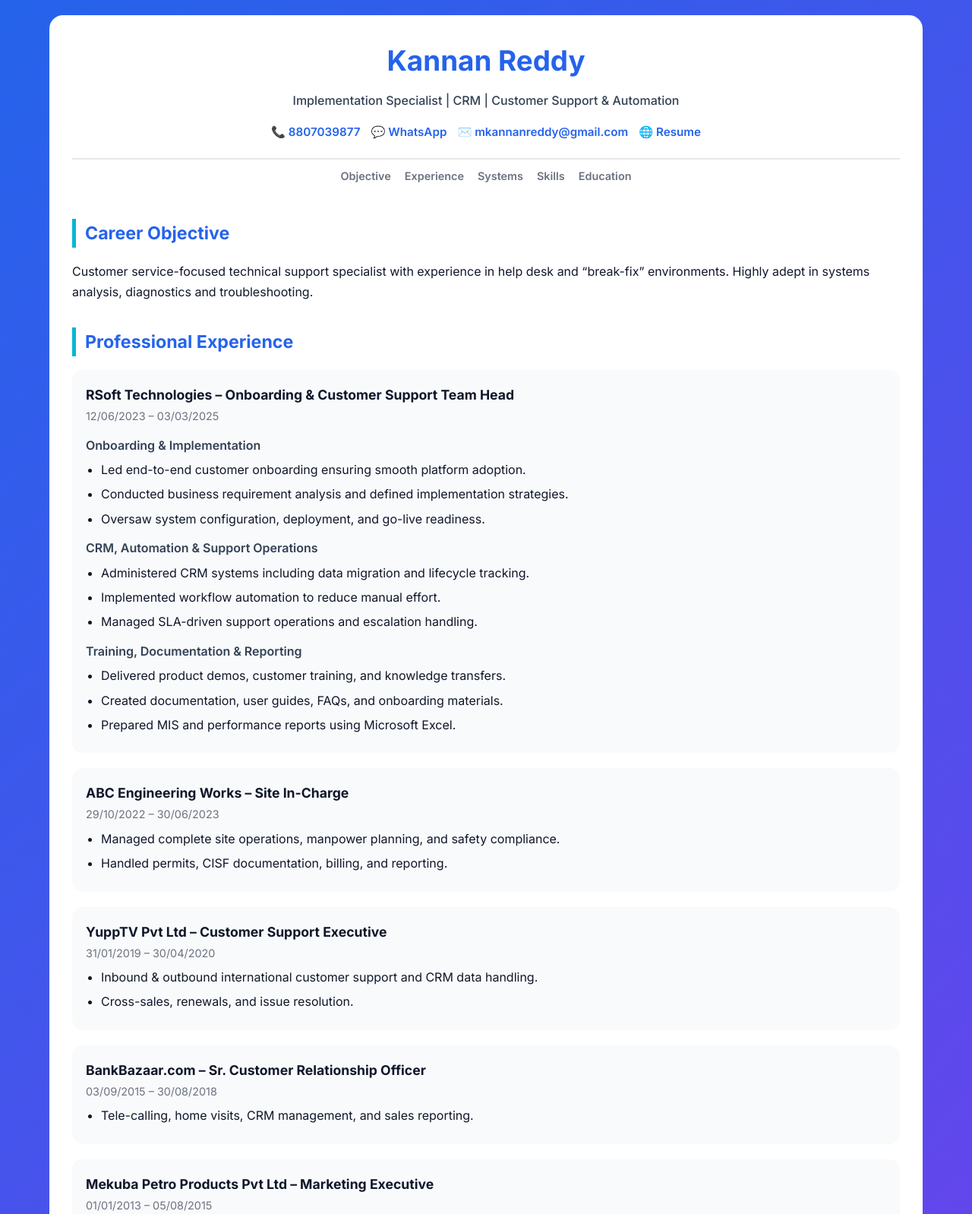
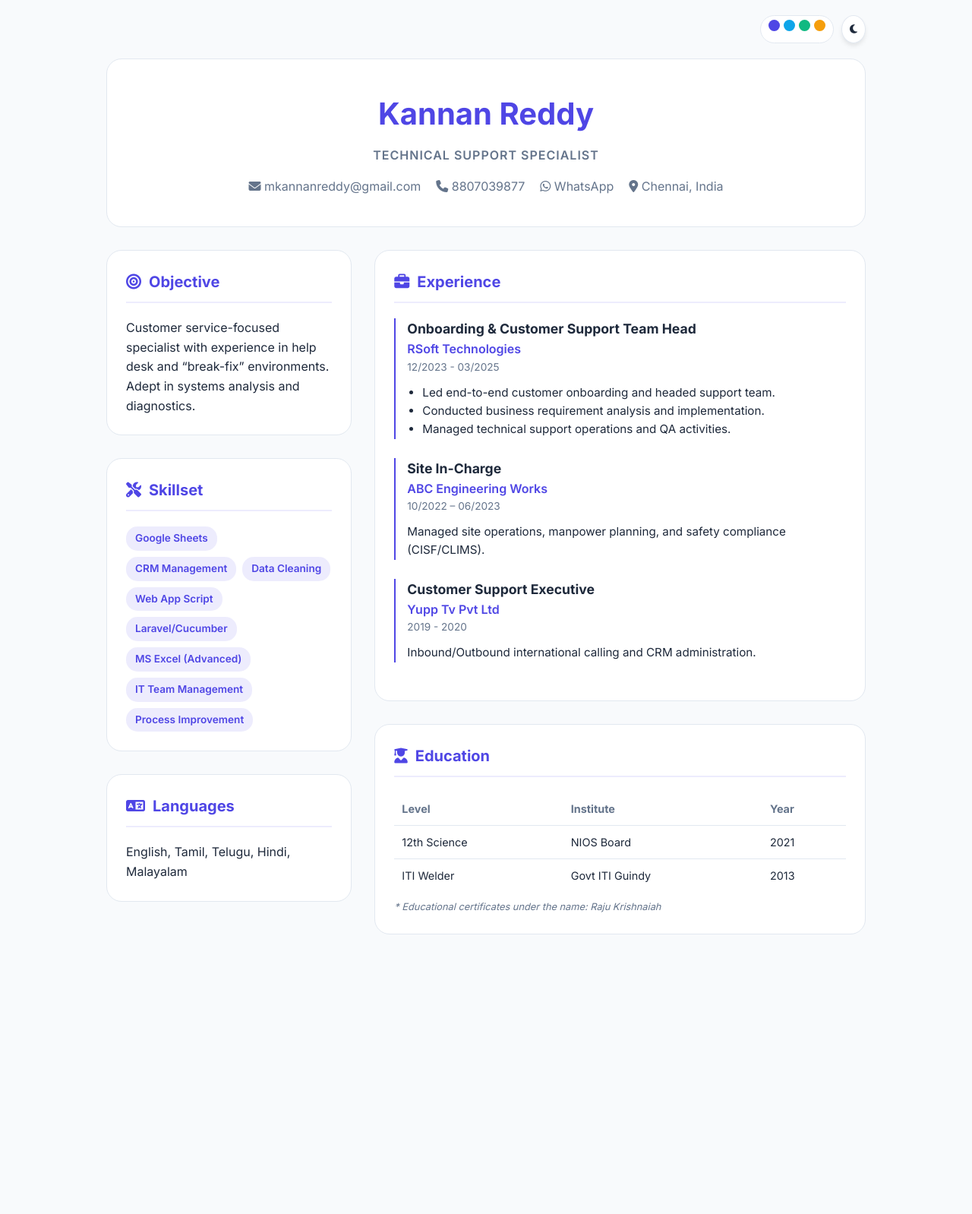
Before and after one commit to Kannanreddy/Resume, a plain HTML site: page index.html in a window 1280 px wide. Shown: the top 1598 px of the page at 76% size. After the commit the page ends 1280 px from the top, so only its background shows below. Drawn offline with Linux system fonts and the light colour scheme.

Commit message:
Refactor index.html for improved structure and styling

```diff
--- a/index.html
+++ b/index.html
@@ -3,333 +3,320 @@
 <head>
     <meta charset="UTF-8">
     <meta name="viewport" content="width=device-width, initial-scale=1.0">
-
-<title>Kannan Reddy | Implementation & CRM Specialist</title>
-
-<meta name="description" content="Implementation Specialist with strong system, CRM, automation and customer lifecycle expertise">
-<meta name="author" content="Kannan Reddy">
-
-<link href="https://fonts.googleapis.com/css2?family=Inter:wght@300;400;500;600;700&display=swap" rel="stylesheet">
+    <title>Kannan Reddy | Professional Portfolio</title>
+    <link href="https://fonts.googleapis.com/css2?family=Inter:wght@300;400;600;700&display=swap" rel="stylesheet">
+    <link rel="stylesheet" href="https://cdnjs.cloudflare.com/ajax/libs/font-awesome/6.4.0/css/all.min.css">
 
     <style>
-:root{
-  --grad1:#2563eb;
-  --grad2:#7c3aed;
-  --accent:#06b6d4;
-  --bg:#f9fafb;
-  --card:#ffffff;
-  --text:#0f172a;
-  --muted:#6b7280;
+        :root {
+            --primary-color: #4f46e5;
+            --bg-color: #f8fafc;
+            --card-bg: #ffffff;
+            --text-main: #1e293b;
+            --text-muted: #64748b;
+            --border-color: #e2e8f0;
+            --accent-glow: rgba(79, 70, 229, 0.1);
         }
 
-*{box-sizing:border-box;margin:0;padding:0}
-
-html{scroll-behavior:smooth}
-
-body{
-  font-family:'Inter',sans-serif;
-  background:linear-gradient(135deg,var(--grad1),var(--grad2));
-  color:var(--text);
-  line-height:1.65;
+        [data-theme="dark"] {
+            --bg-color: #0f172a;
+            --card-bg: #1e293b;
+            --text-main: #f1f5f9;
+            --text-muted: #94a3b8;
+            --border-color: #334155;
+            --accent-glow: rgba(255, 255, 255, 0.05);
         }
 
-/* WRAPPER */
-.container{
-  max-width:1150px;
-  margin:20px auto;
-  background:var(--card);
-  border-radius:18px;
-  padding:30px;
+        * {
+            margin: 0;
+            padding: 0;
+            box-sizing: border-box;
+            transition: background 0.3s, color 0.3s;
         }
 
-/* HEADER */
-header{
-  text-align:center;
-  padding-bottom:22px;
-  border-bottom:2px solid #e5e7eb;
-}
-header h1{
-  font-size:2.3rem;
-  font-weight:700;
-  color:var(--grad1);
-}
-header p{
-  margin-top:8px;
-  font-weight:500;
-  color:#334155;
+        body {
+            font-family: 'Inter', sans-serif;
+            background-color: var(--bg-color);
+            color: var(--text-main);
+            line-height: 1.6;
+            padding: 20px;
         }
 
-.contact{
-  margin-top:16px;
-  display:flex;
-  flex-wrap:wrap;
-  justify-content:center;
-  gap:14px;
-  font-size:0.95rem;
-}
-.contact a{
-  text-decoration:none;
-  font-weight:600;
-  color:var(--grad1);
+        .container {
+            max-width: 1000px;
+            margin: 0 auto;
         }
 
-/* NAV */
-nav{
-  position:sticky;
-  top:0;
-  background:var(--card);
-  padding:10px 0;
-  margin-bottom:20px;
-  display:flex;
-  justify-content:center;
-  gap:18px;
-  z-index:10;
-}
-nav a{
-  text-decoration:none;
-  font-size:0.9rem;
-  font-weight:600;
-  color:var(--muted);
-}
-nav a:hover{color:var(--grad1)}
-
-/* SECTIONS */
-section{margin-top:34px}
-
-section h2{
-  font-size:1.45rem;
-  color:var(--grad1);
-  border-left:5px solid var(--accent);
-  padding-left:12px;
-  margin-bottom:18px;
+        /* --- Controls (Theme & Color) --- */
+        .controls {
+            position: sticky;
+            top: 10px;
+            z-index: 1000;
+            display: flex;
+            justify-content: flex-end;
+            gap: 10px;
+            margin-bottom: 20px;
         }
 
-/* CARDS */
-.card{
-  background:var(--bg);
-  border-radius:14px;
-  padding:18px;
-  margin-bottom:20px;
+        .btn-control {
+            padding: 10px;
+            border-radius: 50%;
+            border: 1px solid var(--border-color);
+            background: var(--card-bg);
+            color: var(--text-main);
+            cursor: pointer;
+            box-shadow: 0 4px 6px -1px rgba(0,0,0,0.1);
         }
 
-/* EXPERIENCE */
-.role h3{
-  font-size:1.1rem;
-  font-weight:700;
-}
-.role span{
-  font-size:0.9rem;
-  color:var(--muted);
+        .color-picker {
+            display: flex;
+            gap: 5px;
+            background: var(--card-bg);
+            padding: 5px 10px;
+            border-radius: 20px;
+            border: 1px solid var(--border-color);
         }
 
-.block-title{
-  margin-top:12px;
-  font-weight:600;
-  color:#334155;
+        .dot {
+            height: 15px;
+            width: 15px;
+            border-radius: 50%;
+            cursor: pointer;
         }
 
-ul{
-  margin-top:6px;
-  padding-left:20px;
-}
-ul li{margin-bottom:6px}
-
-/* SYSTEM FLOW */
-.flow{
-  display:flex;
-  flex-wrap:wrap;
-  gap:10px;
-  margin-top:10px;
-}
-.flow div{
-  background:#eef2ff;
-  padding:10px 14px;
-  border-radius:10px;
-  font-size:0.85rem;
-  font-weight:600;
+        /* --- Header --- */
+        header {
+            text-align: center;
+            padding: 40px 20px;
+            background: var(--card-bg);
+            border-radius: 20px;
+            border: 1px solid var(--border-color);
+            margin-bottom: 30px;
         }
 
-/* GRID */
-.grid{
-  display:grid;
-  grid-template-columns:repeat(auto-fit,minmax(250px,1fr));
-  gap:16px;
+        h1 { font-size: 2.5rem; margin-bottom: 10px; color: var(--primary-color); }
+        .contact-info {
+            display: flex;
+            justify-content: center;
+            flex-wrap: wrap;
+            gap: 20px;
+            margin-top: 15px;
+            color: var(--text-muted);
+        }
+        .contact-info a { color: inherit; text-decoration: none; font-weight: 500; }
+        .contact-info a:hover { color: var(--primary-color); }
+
+        /* --- Layout --- */
+        .grid {
+            display: grid;
+            grid-template-columns: 1fr 2fr;
+            gap: 30px;
         }
 
-/* FOOTER */
-footer{
-  margin-top:36px;
-  text-align:center;
-  font-size:0.85rem;
-  color:var(--muted);
+        @media (max-width: 768px) {
+            .grid { grid-template-columns: 1fr; }
         }
 
-/* MOBILE */
-@media(max-width:600px){
-  header h1{font-size:1.8rem}
-  nav{flex-wrap:wrap}
+        section {
+            background: var(--card-bg);
+            padding: 25px;
+            border-radius: 20px;
+            border: 1px solid var(--border-color);
+            margin-bottom: 30px;
         }
-@media print{
-  nav{display:none}
-  body{background:#fff}
+
+        h2 {
+            font-size: 1.25rem;
+            margin-bottom: 20px;
+            padding-bottom: 10px;
+            border-bottom: 2px solid var(--accent-glow);
+            display: flex;
+            align-items: center;
+            gap: 10px;
+            color: var(--primary-color);
+        }
+
+        /* --- Experience & Timeline --- */
+        .exp-item {
+            margin-bottom: 25px;
+            padding-left: 15px;
+            border-left: 2px solid var(--primary-color);
+        }
+
+        .exp-title { font-weight: 700; font-size: 1.1rem; }
+        .exp-company { color: var(--primary-color); font-weight: 600; }
+        .exp-date { font-size: 0.85rem; color: var(--text-muted); margin-bottom: 10px; }
+        .exp-content { font-size: 0.95rem; }
+        .exp-content ul { padding-left: 20px; margin-top: 8px; }
+
+        /* --- Skills --- */
+        .pill-container {
+            display: flex;
+            flex-wrap: wrap;
+            gap: 8px;
+        }
+
+        .pill {
+            background: var(--accent-glow);
+            color: var(--primary-color);
+            padding: 5px 12px;
+            border-radius: 15px;
+            font-size: 0.85rem;
+            font-weight: 600;
+        }
+
+        /* --- Education Table --- */
+        table {
+            width: 100%;
+            border-collapse: collapse;
+            font-size: 0.9rem;
+        }
+        th { text-align: left; color: var(--text-muted); padding: 10px; }
+        td { padding: 10px; border-top: 1px solid var(--border-color); }
+
+        .note {
+            font-size: 0.8rem;
+            font-style: italic;
+            color: var(--text-muted);
+            margin-top: 10px;
         }
     </style>
 </head>
-
-<body>
+<body data-theme="light">
 
 <div class="container">
+    <div class="controls">
+        <div class="color-picker">
+            <div class="dot" style="background: #4f46e5;" onclick="changeColor('#4f46e5')"></div>
+            <div class="dot" style="background: #0ea5e9;" onclick="changeColor('#0ea5e9')"></div>
+            <div class="dot" style="background: #10b981;" onclick="changeColor('#10b981')"></div>
+            <div class="dot" style="background: #f59e0b;" onclick="changeColor('#f59e0b')"></div>
+        </div>
+        <button class="btn-control" onclick="toggleTheme()" id="theme-btn">
+            <i class="fas fa-moon"></i>
+        </button>
+    </div>
 
     <header>
         <h1>Kannan Reddy</h1>
-<p>Implementation Specialist | CRM | Customer Support & Automation</p>
-
-<div class="contact">
-<a href="tel:+918807039877">📞 8807039877</a>
-<a href="https://wa.me/918807039877">💬 WhatsApp</a>
-<a href="mailto:mkannanreddy@gmail.com">✉️ mkannanreddy@gmail.com</a>
-<a href="https://kannanreddy.github.io/Resume">🌐 Resume</a>
+        <p style="font-weight: 600; letter-spacing: 1px; color: var(--text-muted);">TECHNICAL SUPPORT SPECIALIST</p>
+        <div class="contact-info">
+            <a href="mailto:mkannanreddy@gmail.com"><i class="fas fa-envelope"></i> mkannanreddy@gmail.com</a>
+            <a href="tel:8807039877"><i class="fas fa-phone"></i> 8807039877</a>
+            <a href="https://wa.me/8807039877"><i class="fab fa-whatsapp"></i> WhatsApp</a>
+            <span><i class="fas fa-map-marker-alt"></i> Chennai, India</span>
         </div>
     </header>
 
-<nav>
-<a href="#objective">Objective</a>
-<a href="#experience">Experience</a>
-<a href="#systems">Systems</a>
-<a href="#skills">Skills</a>
-<a href="#education">Education</a>
-</nav>
-
-<section id="objective">
-<h2>Career Objective</h2>
-<p>
-Customer service-focused technical support specialist with experience in help desk and “break-fix” environments.
-Highly adept in systems analysis, diagnostics and troubleshooting.
-</p>
+    <div class="grid">
+        <div class="sidebar">
+            <section>
+                <h2><i class="fas fa-bullseye"></i> Objective</h2>
+                <p>Customer service-focused specialist with experience in help desk and “break-fix” environments. Adept in systems analysis and diagnostics.</p>
             </section>
 
-<section id="experience">
-<h2>Professional Experience</h2>
-
-<div class="card role">
-<h3>RSoft Technologies – Onboarding & Customer Support Team Head</h3>
-<span>12/06/2023 – 03/03/2025</span>
-
-<p class="block-title">Onboarding & Implementation</p>
-<ul>
-<li>Led end-to-end customer onboarding ensuring smooth platform adoption.</li>
-<li>Conducted business requirement analysis and defined implementation strategies.</li>
-<li>Oversaw system configuration, deployment, and go-live readiness.</li>
-</ul>
-
-<p class="block-title">CRM, Automation & Support Operations</p>
-<ul>
-<li>Administered CRM systems including data migration and lifecycle tracking.</li>
-<li>Implemented workflow automation to reduce manual effort.</li>
-<li>Managed SLA-driven support operations and escalation handling.</li>
-</ul>
-
-<p class="block-title">Training, Documentation & Reporting</p>
-<ul>
-<li>Delivered product demos, customer training, and knowledge transfers.</li>
-<li>Created documentation, user guides, FAQs, and onboarding materials.</li>
-<li>Prepared MIS and performance reports using Microsoft Excel.</li>
-</ul>
-</div>
-
-<div class="card role">
-<h3>ABC Engineering Works – Site In-Charge</h3>
-<span>29/10/2022 – 30/06/2023</span>
-<ul>
-<li>Managed complete site operations, manpower planning, and safety compliance.</li>
-<li>Handled permits, CISF documentation, billing, and reporting.</li>
-</ul>
-</div>
-
-<div class="card role">
-<h3>YuppTV Pvt Ltd – Customer Support Executive</h3>
-<span>31/01/2019 – 30/04/2020</span>
-<ul>
-<li>Inbound & outbound international customer support and CRM data handling.</li>
-<li>Cross-sales, renewals, and issue resolution.</li>
-</ul>
-</div>
-
-<div class="card role">
-<h3>BankBazaar.com – Sr. Customer Relationship Officer</h3>
-<span>03/09/2015 – 30/08/2018</span>
-<ul>
-<li>Tele-calling, home visits, CRM management, and sales reporting.</li>
-</ul>
-</div>
-
-<div class="card role">
-<h3>Mekuba Petro Products Pvt Ltd – Marketing Executive</h3>
-<span>01/01/2013 – 05/08/2015</span>
-<ul>
-<li>Lead generation, client presentations, demos, and travel coordination.</li>
-</ul>
-</div>
-
-<div class="card role">
-<h3>Nicco Engineering Services Limited – Sr. Technician</h3>
-<span>11/12/2011 – 30/12/2012</span>
-<ul>
-<li>Belzona coatings, leak sealing, valve testing, and plant servicing.</li>
-</ul>
-</div>
-
-</section>
-
-<section id="systems">
-<h2>System & Delivery Approach</h2>
-<div class="flow">
-<div>Requirement Analysis</div>
-<div>Configuration</div>
-<div>Data Migration</div>
-<div>Testing (UAT)</div>
-<div>Go-Live</div>
-<div>Support & Optimization</div>
-</div>
-</section>
-
-<section id="skills">
-<h2>Skill Set</h2>
-<p>
-Google Sheets and Docs, CRM Management, Communication, Data Cleaning, Direct Sales, Import and Export Data,
-LMS, Telesales, Customer Feedback, Customer Satisfaction, Customer Support, Online Training,
-Product Demonstrations, Data Management, Microsoft Excel Formulas and Word,
-MIS, International Business, IT Team Management, Process Improvement,
-Client Relationship Management, Documentation
-</p>
-</section>
-
-<section id="education">
-<h2>Education</h2>
-<div class="grid">
-<div class="card">12th – Science Group<br>NIOS Board<br>2019–2021<br>60%</div>
-<div class="card">ITI – Welder<br>Govt ITI Guindy<br>2011–2013<br>75%</div>
-<div class="card">10th – General<br>NIOS Board<br>2011<br>70%</div>
+            <section>
+                <h2><i class="fas fa-tools"></i> Skillset</h2>
+                <div class="pill-container">
+                    <span class="pill">Google Sheets</span>
+                    <span class="pill">CRM Management</span>
+                    <span class="pill">Data Cleaning</span>
+                    <span class="pill">Web App Script</span>
+                    <span class="pill">Laravel/Cucumber</span>
+                    <span class="pill">MS Excel (Advanced)</span>
+                    <span class="pill">IT Team Management</span>
+                    <span class="pill">Process Improvement</span>
                 </div>
             </section>
 
             <section>
-<h2>Personal & Declaration</h2>
-<p>
-DOB: 01/12/1992 | Gender: Male | Marital Status: Married<br>
-Father Name: Subbareddy<br>
-Languages: English, Tamil, Telugu, Hindi, Malayalam<br>
-Alternate Phone: 9003319791<br><br>
-Note: All educational certificates are in the name of Raju Krishnaiah.<br><br>
-I hereby declare that the above information is correct and true to the best of my knowledge and belief.<br><br>
-Place: Chennai | Name: Kannan Reddy
-</p>
+                <h2><i class="fas fa-language"></i> Languages</h2>
+                <p>English, Tamil, Telugu, Hindi, Malayalam</p>
+            </section>
+        </div>
+
+        <div class="main-content">
+            <section>
+                <h2><i class="fas fa-briefcase"></i> Experience</h2>
+
+                <div class="exp-item">
+                    <div class="exp-title">Onboarding & Customer Support Team Head</div>
+                    <div class="exp-company">RSoft Technologies</div>
+                    <div class="exp-date">12/2023 - 03/2025</div>
+                    <div class="exp-content">
+                        <ul>
+                            <li>Led end-to-end customer onboarding and headed support team.</li>
+                            <li>Conducted business requirement analysis and implementation.</li>
+                            <li>Managed technical support operations and QA activities.</li>
+                        </ul>
+                    </div>
+                </div>
+
+                <div class="exp-item">
+                    <div class="exp-title">Site In-Charge</div>
+                    <div class="exp-company">ABC Engineering Works</div>
+                    <div class="exp-date">10/2022 – 06/2023</div>
+                    <div class="exp-content">
+                        Managed site operations, manpower planning, and safety compliance (CISF/CLIMS).
+                    </div>
+                </div>
+
+                <div class="exp-item">
+                    <div class="exp-title">Customer Support Executive</div>
+                    <div class="exp-company">Yupp Tv Pvt Ltd</div>
+                    <div class="exp-date">2019 - 2020</div>
+                    <div class="exp-content">
+                        Inbound/Outbound international calling and CRM administration.
+                    </div>
+                </div>
             </section>
 
-<footer>
-© 2026 Kannan Reddy • System-Oriented • Implementation-Focused • Mobile Ready
-</footer>
+            <section>
+                <h2><i class="fas fa-user-graduate"></i> Education</h2>
+                <table>
+                    <thead>
+                        <tr>
+                            <th>Level</th>
+                            <th>Institute</th>
+                            <th>Year</th>
+                        </tr>
+                    </thead>
+                    <tbody>
+                        <tr>
+                            <td>12th Science</td>
+                            <td>NIOS Board</td>
+                            <td>2021</td>
+                        </tr>
+                        <tr>
+                            <td>ITI Welder</td>
+                            <td>Govt ITI Guindy</td>
+                            <td>2013</td>
+                        </tr>
+                    </tbody>
+                </table>
+                <p class="note">* Educational certificates under the name: Raju Krishnaiah</p>
+            </section>
+        </div>
+    </div>
+</div>
 
-</div>
+<script>
+    function toggleTheme() {
+        const body = document.body;
+        const btn = document.getElementById('theme-btn');
+        if (body.getAttribute('data-theme') === 'light') {
+            body.setAttribute('data-theme', 'dark');
+            btn.innerHTML = '<i class="fas fa-sun"></i>';
+        } else {
+            body.setAttribute('data-theme', 'light');
+            btn.innerHTML = '<i class="fas fa-moon"></i>';
+        }
+    }
+
+    function changeColor(color) {
+        document.documentElement.style.setProperty('--primary-color', color);
+    }
+</script>
+
 </body>
 </html>
```
Lines whose indentation alone changed are shown as unchanged.
